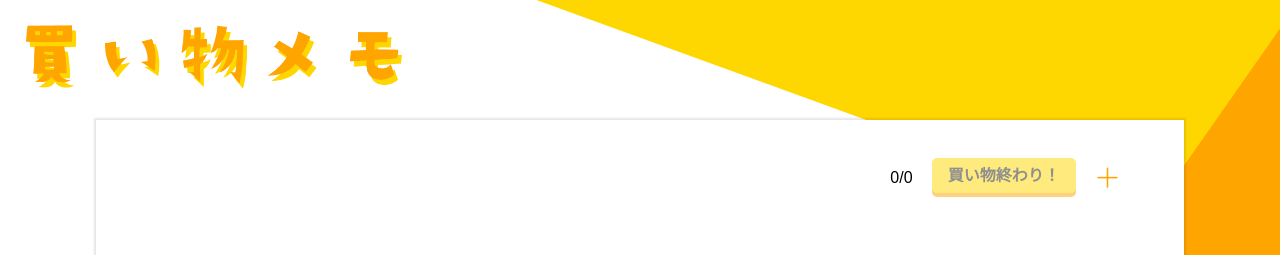
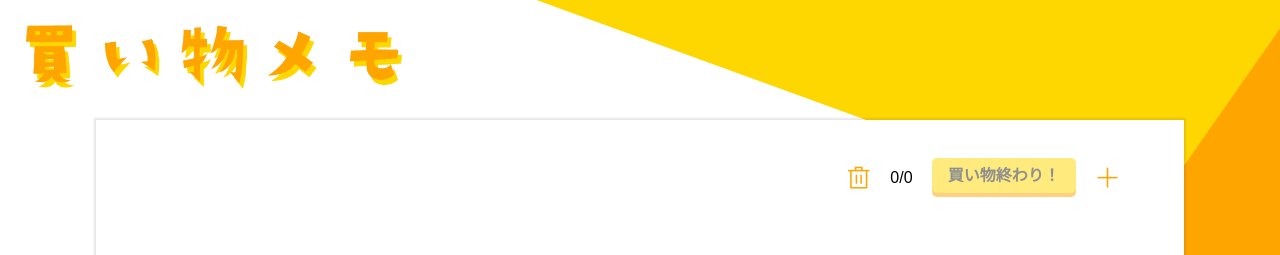
Before and after one commit to MikiyaYamaguchi/kaimonomemo, a Nuxt app: page / in a window 1280 px wide. Shown: the top 255 px of the page. Built offline with nearby package versions, Linux system fonts and the light colour scheme.

Commit message:
リセットボタンの追加

```diff
--- a/pages/index.vue
+++ b/pages/index.vue
@@ -1,6 +1,7 @@
 <template>
   <div class="container">
     <div class="content_top_area">
+      <i class="el-icon-delete" @click="deleteDialog = true"></i>
       <!-- <i class="el-icon-share" @click="shareDialog = true"></i> -->
       <p class="item_count">
         {{ checkedItemCount }}/{{ ItemListArray.length }}
@@ -81,6 +82,14 @@
         >
       </div>
     </el-dialog>
+    <el-dialog title="メモをリセットしますか？" :visible.sync="deleteDialog">
+      <div slot="footer" class="dialog-footer">
+        <el-button @click="finishDialog = false">戻る</el-button>
+        <el-button type="primary" @click="deleteData"
+          >メモをリセットする</el-button
+        >
+      </div>
+    </el-dialog>
     <!-- <el-dialog
       title="買い物内容をシェアしますか？"
       class="share_dialog"
@@ -131,6 +140,7 @@ export default Vue.extend({
       dialogVisible: false,
       innerDialog: false,
       finishDialog: false,
+      deleteDialog: false,
       // shareDialog: false,
       // shareDialog2: false,
       form_type: false,
@@ -295,7 +305,8 @@ export default Vue.extend({
       cursor: pointer;
       font-size: 25px;
     }
-    .el-icon-plus {
+    .el-icon-plus,
+    .el-icon-delete {
       cursor: pointer;
       font-size: 25px;
       color: #ffa500;
@@ -356,7 +367,8 @@ export default Vue.extend({
         }
       }
     }
-    &:last-child {
+    &:nth-child(4),
+    &:nth-child(5) {
       .el-dialog {
         flex-direction: column;
         .el-dialog__footer {
```
Also changed, not shown: 2 other files (tests, documents, lock files or other folders).
